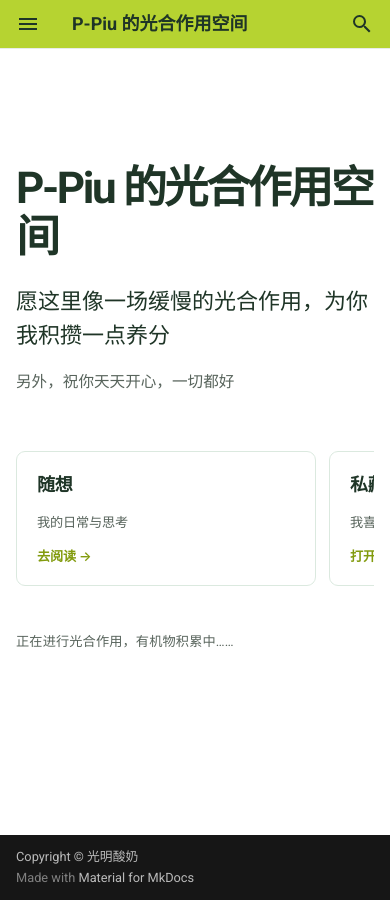
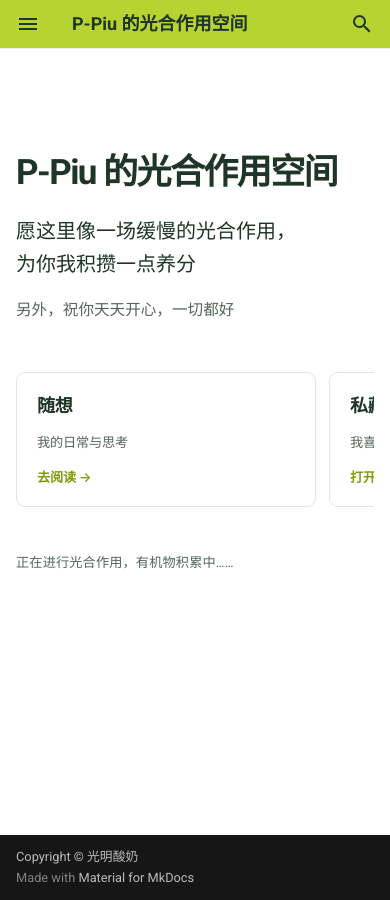
Before and after one commit to P-Piu/P-Piu.github.io, an MkDocs documentation site: the page built from docs/index.md, in a window 390 px wide. Built offline with MkDocs 1.6.1 and Material for MkDocs 9.7.7, drawn with Linux system fonts in a browser that asks for light colours.

Commit message:
Improve the mobile home hero

```diff
--- a/docs/index.md
+++ b/docs/index.md
@@ -5,8 +5,8 @@ hide:
 ---
 
 <section class="home-hero">
-  <h1>P-Piu 的光合作用空间</h1>
-  <p class="hero-line">愿这里像一场缓慢的光合作用，为你我积攒一点养分</p>
+  <h1>P-Piu 的<span class="home-title-space">光合作用空间</span></h1>
+  <p class="hero-line">愿这里像一场缓慢的光合作用，<span>为你我积攒一点养分</span></p>
   <p class="hero-note">另外，祝你天天开心，一切都好</p>
 </section>
 
--- a/docs/stylesheets/extra.css
+++ b/docs/stylesheets/extra.css
@@ -363,6 +363,12 @@ body {
   letter-spacing: -0.055em;
 }
 
+.home-title-space,
+.hero-line span {
+  display: inline-block;
+  white-space: nowrap;
+}
+
 .hero-line {
   margin: 0 0 0.8rem;
   color: var(--green-ink);
@@ -486,7 +492,19 @@ body {
   }
 
   .home-hero {
-    padding: 3.2rem 0 2.8rem;
+    padding: 2.6rem 0 2.4rem;
+  }
+
+  .md-typeset .home-hero h1 {
+    font-size: clamp(1.75rem, 8.6vw, 2.15rem);
+    line-height: 1.18;
+    letter-spacing: -0.045em;
+    white-space: nowrap;
+  }
+
+  .hero-line {
+    font-size: 1rem;
+    line-height: 1.65;
   }
 
   .home-grid {
```
